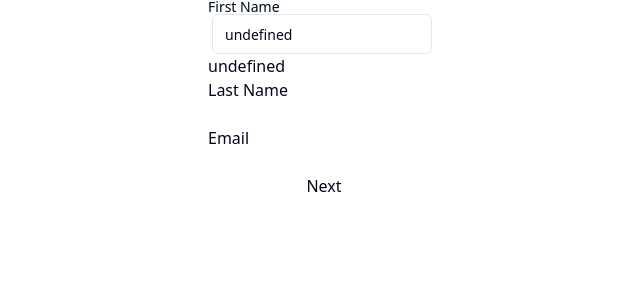
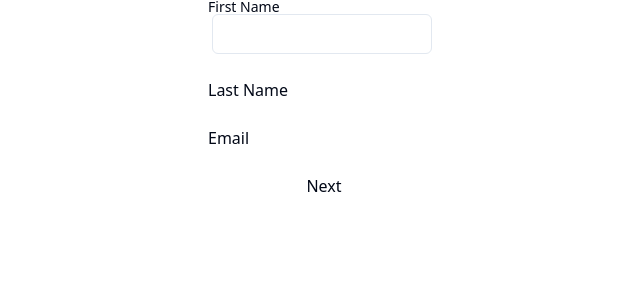
Before and after one commit to akadeepesh/Virtual-Mentor-EY, a Next.js app in the folder frontend/: page /check in a window 1280 px wide. Shown: the top 300 px of the page, without its empty margins (316-956 px from the left). Built offline with nearby package versions, Linux system fonts and the light colour scheme; no server answers.

Commit message:
setting up form data

```diff
--- a/frontend/pages/check.tsx
+++ b/frontend/pages/check.tsx
@@ -1,19 +1,30 @@
 // components/DividedForm.tsx
 import { Input } from "@/components/ui/input";
 import { useUser } from "@clerk/nextjs";
-import { useState } from 'react';
+import { useState, useEffect } from 'react';
 import { Label } from "@/components/ui/label"
 
 const DividedForm = () => {
   const { user } = useUser();
   const [formData, setFormData] = useState({
-    firstName: String(user?.firstName),
+    firstName: '',
     lastName: '',
     email: '',
     password: '',
     confirmPassword: '',
   });
   const [section, setSection] = useState(1);
+
+  useEffect(() => {
+    if (user) {
+      setFormData((prevData) => ({
+        ...prevData,
+        firstName: user?.firstName || '',
+        lastName: user?.lastName || '',
+        email: user?.emailAddresses || '',
+      }));
+    }
+  }, [user]);
 
   const handleNextClick = () => {
     setSection(section + 1);
```
